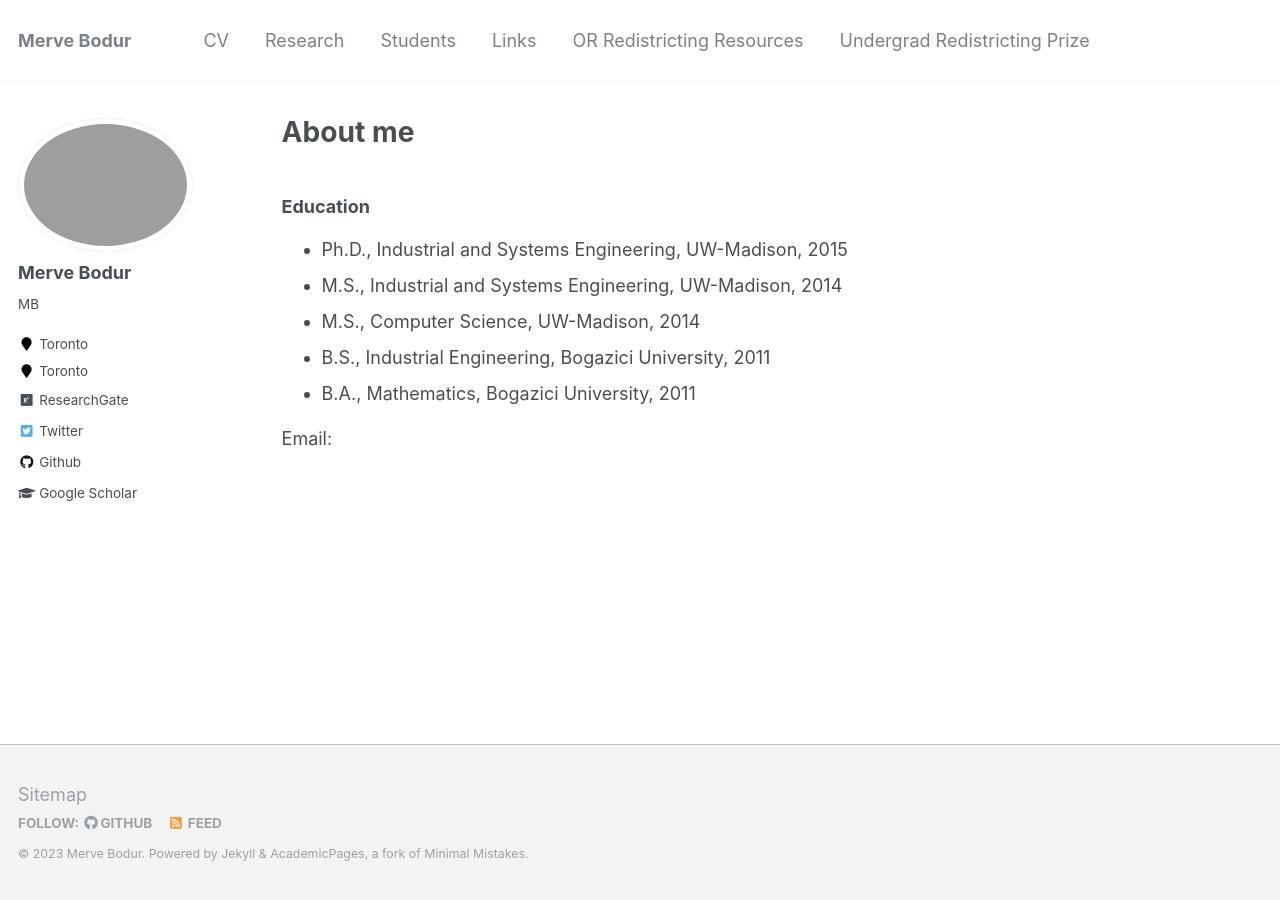
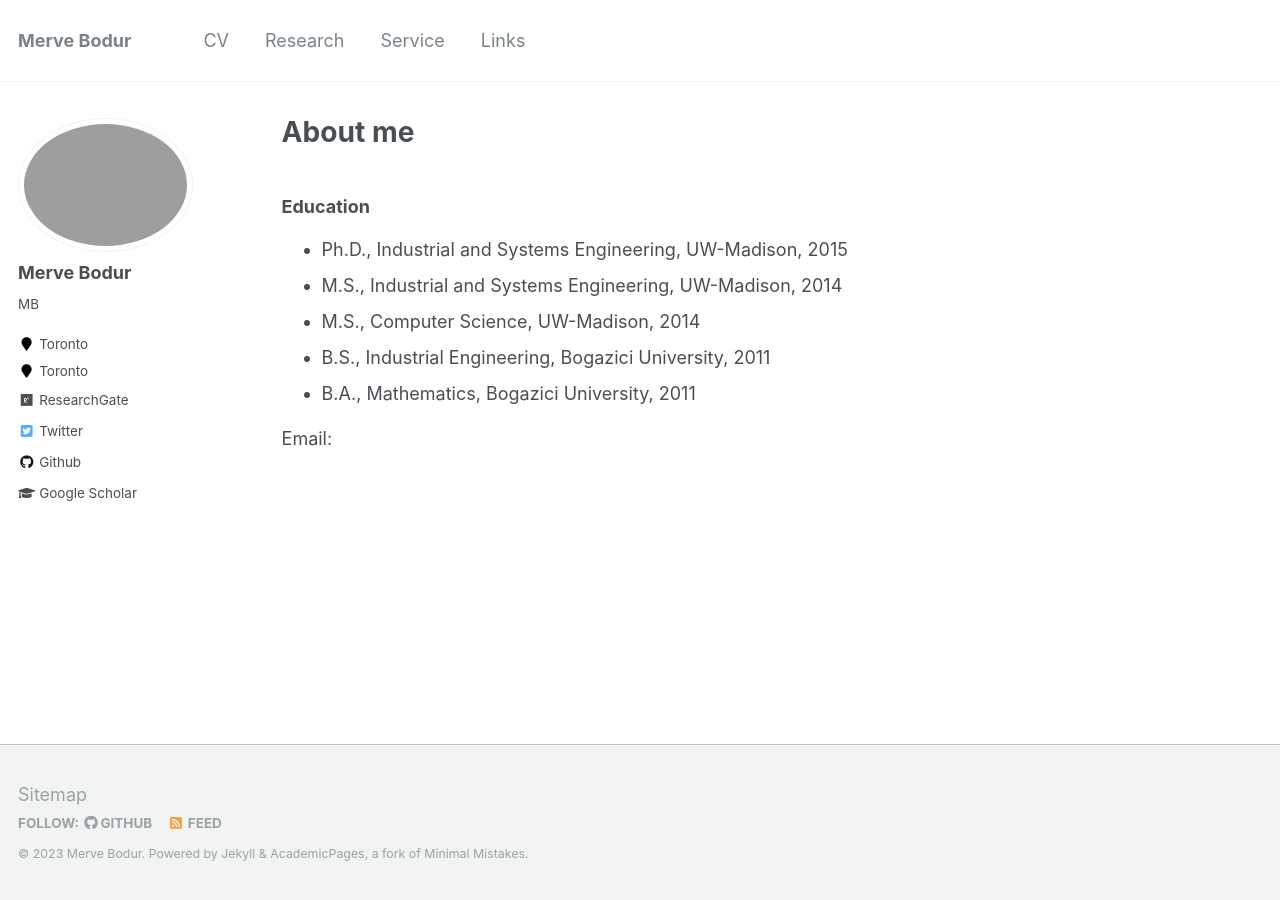
Before and after one commit to mervebodur/mervebodur.github.io, a Jekyll site: the page built from _pages/about.md, in a window 1280 px wide. Built offline with Jekyll 4.4.1, drawn with Linux system fonts in a browser that asks for light colours.

Commit message:
Update navigation.yml

```diff
--- a/_data/navigation.yml
+++ b/_data/navigation.yml
@@ -1,19 +1,13 @@
 # main links links
 main:
   - title: "CV"
-    url: https://AustinLBuchanan.github.io/files/cv.pdf
+    url: https://mervebodur.github.io/files/cv.pdf
 
   - title: "Research"
     url: /research/
 
-  - title: "Students"
-    url: /students/
+  - title: "Service"
+    url: /service/
 
   - title: "Links"
     url: /links/
-
-  - title: "OR Redistricting Resources"
-    url: /OR-redistricting-resources/
-
-  - title: "Undergrad Redistricting Prize"
-    url: /undergrad-redistricting-prize/
```
